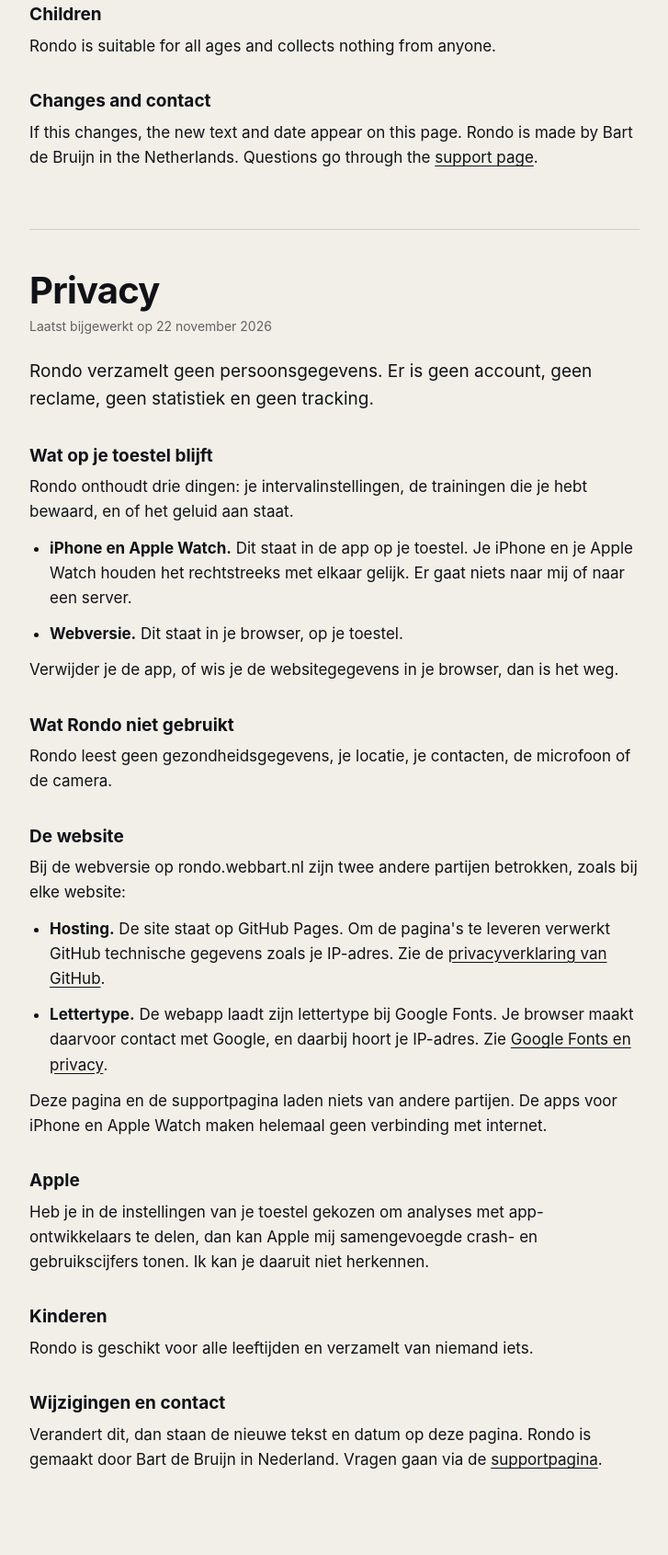
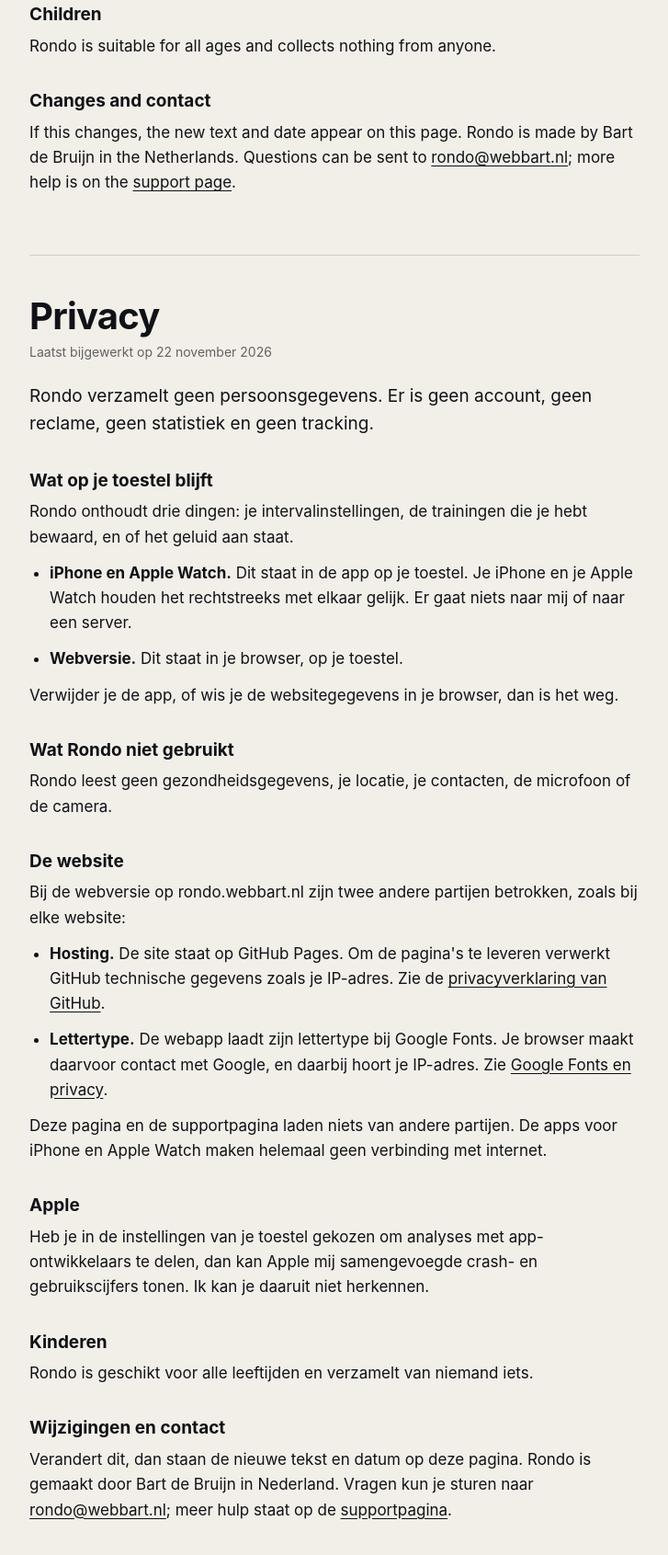
Before and after one commit to bbruijn/rondo, a plain HTML site: page web/privacy.html in a window 1280 px wide. Shown: the part 1240-2931 px from the top of the page at 92% size, without its empty margins (276-1003 px from the left). Drawn offline with Linux system fonts and the light colour scheme.

Commit message:
Give support and privacy a mail address
Contact ran only through GitHub issues, which asks a user to have a
GitHub account. Both pages now lead with the Rondo support address in
English and Dutch, with issues kept as the second route, and the store
notes carry the same address for App Review.

Co-Authored-By: Claude Fable 5.2 <noreply@anthropic.com>
Claude-Session: https://claude.ai/code/session_01QqJPUnc6bk99nnwL6SxkMG

```diff
--- a/web/privacy.html
+++ b/web/privacy.html
@@ -68,7 +68,7 @@ section + section { margin-top: 64px; padding-top: 44px; border-top: 1px solid v
 <p>Rondo is suitable for all ages and collects nothing from anyone.</p>
 
 <h2>Changes and contact</h2>
-<p>If this changes, the new text and date appear on this page. Rondo is made by Bart de Bruijn in the Netherlands. Questions go through the <a href="support.html">support page</a>.</p>
+<p>If this changes, the new text and date appear on this page. Rondo is made by Bart de Bruijn in the Netherlands. Questions can be sent to <a href="mailto:rondo@webbart.nl">rondo@webbart.nl</a>; more help is on the <a href="support.html">support page</a>.</p>
 </section>
 
 <section id="nl" lang="nl">
@@ -102,7 +102,7 @@ section + section { margin-top: 64px; padding-top: 44px; border-top: 1px solid v
 <p>Rondo is geschikt voor alle leeftijden en verzamelt van niemand iets.</p>
 
 <h2>Wijzigingen en contact</h2>
-<p>Verandert dit, dan staan de nieuwe tekst en datum op deze pagina. Rondo is gemaakt door Bart de Bruijn in Nederland. Vragen gaan via de <a href="support.html">supportpagina</a>.</p>
+<p>Verandert dit, dan staan de nieuwe tekst en datum op deze pagina. Rondo is gemaakt door Bart de Bruijn in Nederland. Vragen kun je sturen naar <a href="mailto:rondo@webbart.nl">rondo@webbart.nl</a>; meer hulp staat op de <a href="support.html">supportpagina</a>.</p>
 </section>
 
 </main>
```
Also changed, not shown: web/support.html (+2 -2 lines), 1 other file.
